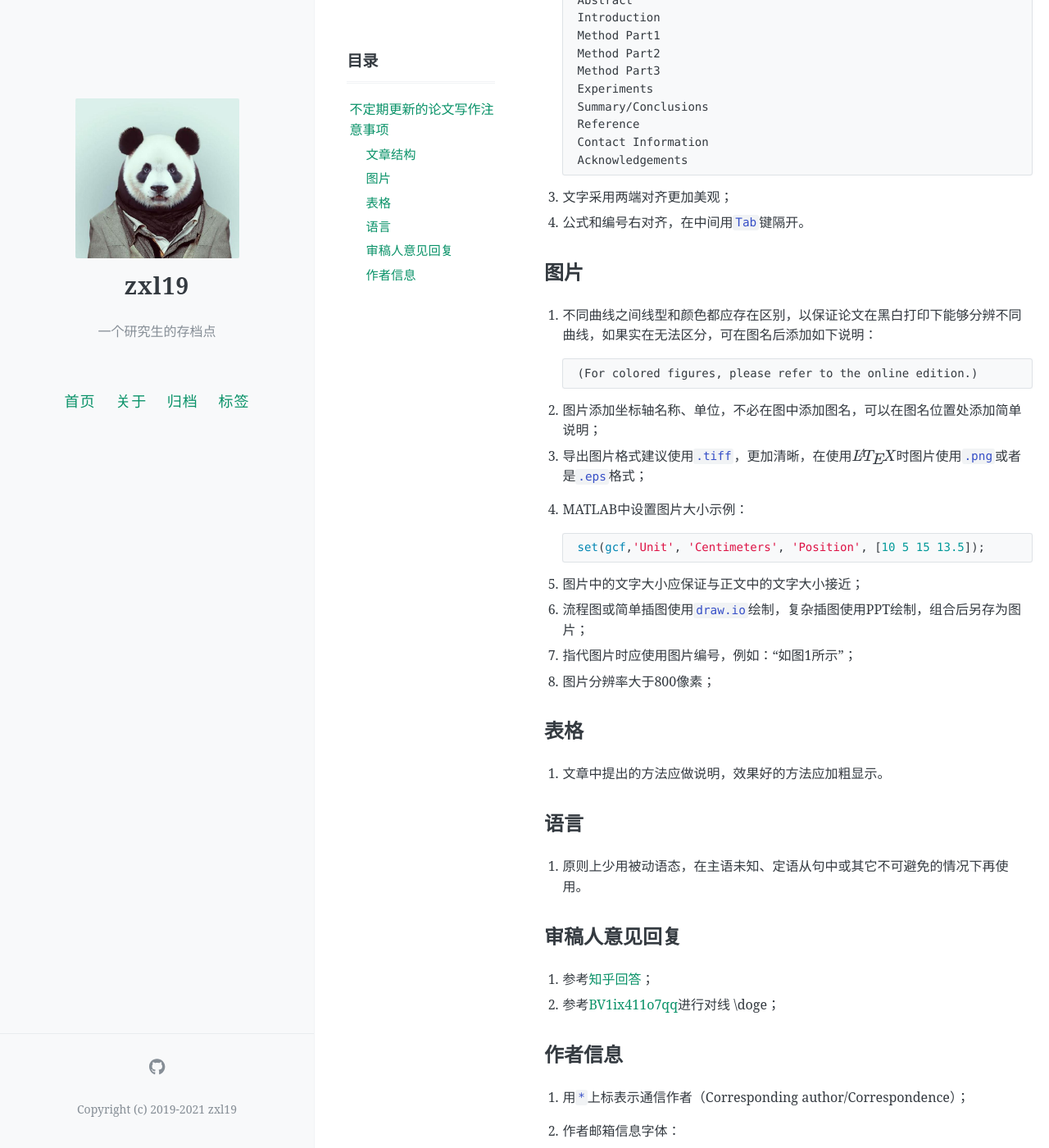
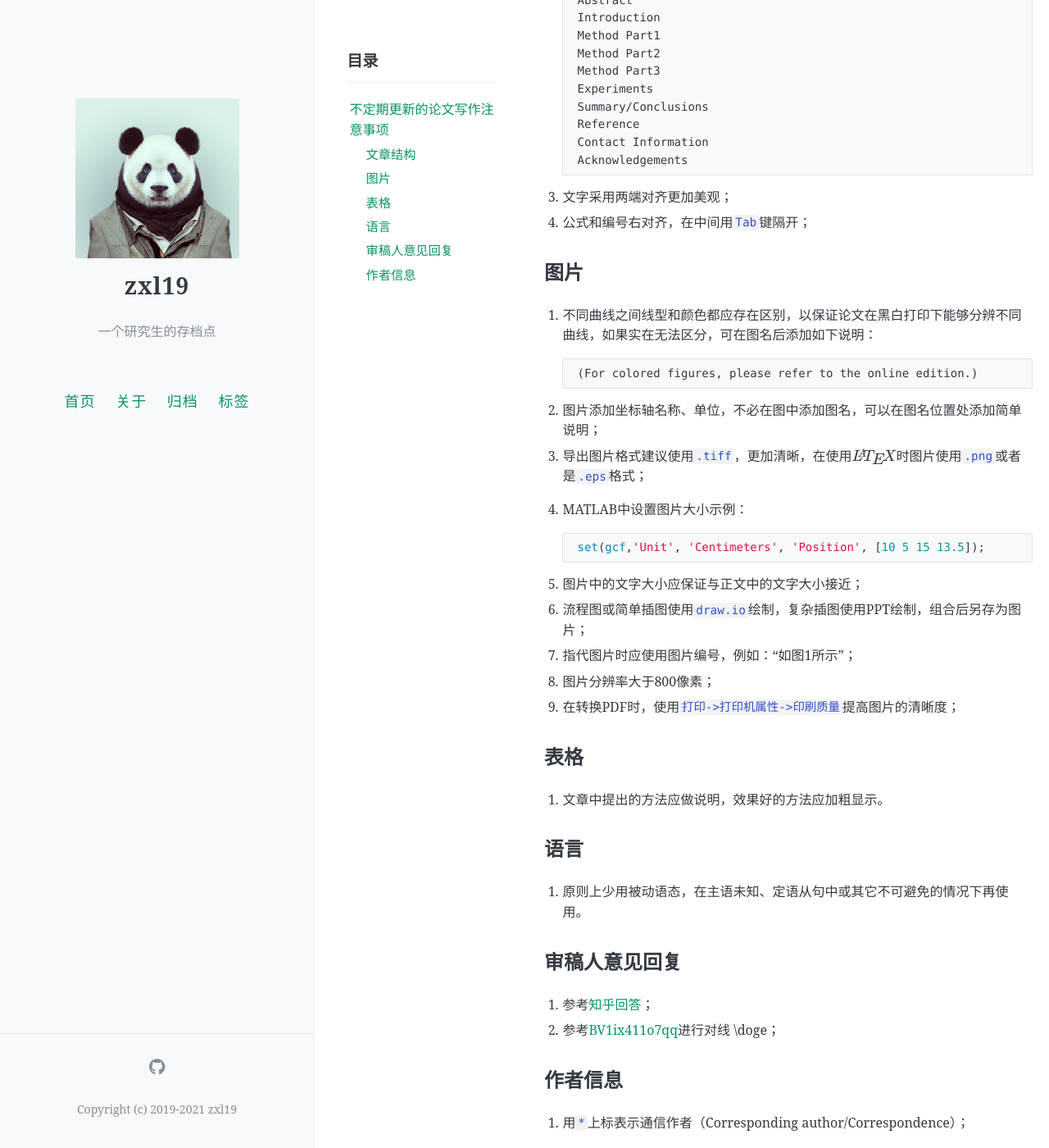
Before and after one commit to zxl19/zxl19.github.io, a Jekyll site: the page built from _posts/2020-10-16-paper-writing.md, in a window 1280 px wide and 1400 px high, scrolled down 569 px. Shown: the whole window at 82% size. Built offline with Jekyll 4.4.1, drawn with Linux system fonts in a browser that asks for light colours; formulas are drawn with MathJax 3; comment, search, counter and statistics services are not loaded.

Commit message:
Update 2020-10-16-paper-writing.md

````diff
--- a/_posts/2020-10-16-paper-writing.md
+++ b/_posts/2020-10-16-paper-writing.md
@@ -42,7 +42,7 @@ pinned: false
     ```
 
 3. 文字采用两端对齐更加美观；
-4. 公式和编号右对齐，在中间用`Tab`键隔开。
+4. 公式和编号右对齐，在中间用`Tab`键隔开；
 
 ## 图片
 
@@ -64,6 +64,7 @@ pinned: false
 6. 流程图或简单插图使用`draw.io`绘制，复杂插图使用PPT绘制，组合后另存为图片；
 7. 指代图片时应使用图片编号，例如：“如图1所示”；
 8. 图片分辨率大于800像素；
+9. 在转换PDF时，使用`打印->打印机属性->印刷质量`提高图片的清晰度；
 
 ## 表格
 
````
